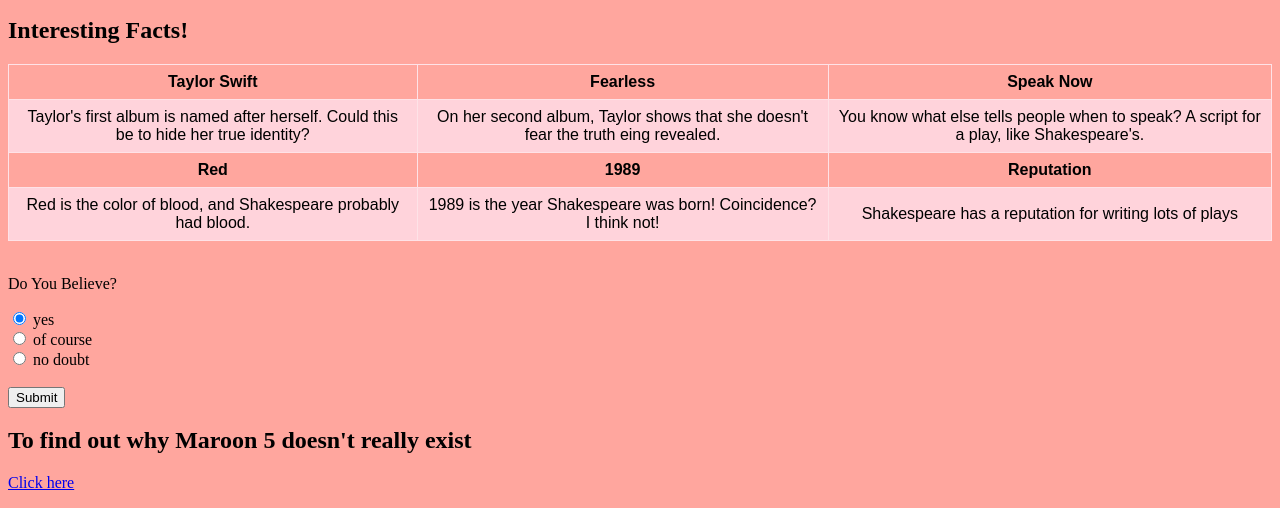
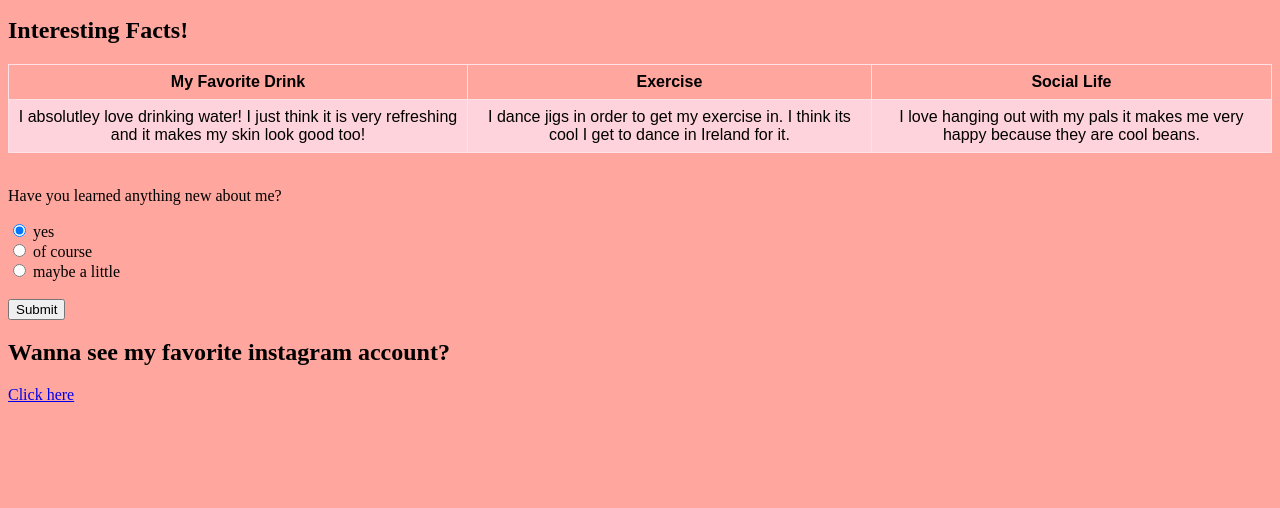
Before and after one commit to WVCS/portfolio-parkerb7, a plain HTML site: page index.html in a window 1280 px wide. Shown: the part 411-919 px from the top of the page. After the commit the page ends 831 px from the top, so only its background shows below. Drawn offline with Linux system fonts and the light colour scheme.

Commit message:
Update index.html

```diff
--- a/index.html
+++ b/index.html
@@ -45,39 +45,29 @@
 
 <table>
   <tr>
-    <th>Taylor Swift</th>
-    <th>Fearless</th>
-    <th>Speak Now</th>
+    <th>My Favorite Drink</th>
+    <th>Exercise</th>
+    <th>Social Life</th>
   </tr>
   <tr>
-    <td>Taylor's first album is named after herself. Could this be to hide her true identity?</td>
-    <td>On her second album, Taylor shows that she doesn't fear the truth eing revealed.</td>
-    <td>You know what else tells people when to speak? A script for a play, like Shakespeare's.</td>
+    <td>I absolutley love drinking water! I just think it is very refreshing and it makes my skin look good too!</td>
+    <td>I dance jigs in order to get my exercise in. I think its cool I get to dance in Ireland for it.</td>
+    <td>I love hanging out with my pals it makes me very happy because they are cool beans.</td>
   </tr>
 
-  <tr>
-    <th>Red </th>
-    <th>1989</th>
-    <th>Reputation</th>
-  </tr>
-  <tr>
-    <td>Red is the color of blood, and Shakespeare probably had blood.</td>
-    <td>1989 is the year Shakespeare was born! Coincidence? I think not!</td>
-    <td>Shakespeare has a reputation for writing lots of plays</td>
-  </tr>
 </table>
 
   <br>
-  <p>Do You Believe?</p>
+  <p>Have you learned anything new about me?</p>
   </p>
 <form action="/action_page.php">
   <input type="radio" name="school" value="yes" checked> yes<br>
   <input type="radio" name="school" value="of course"> of course <br>
-  <input type="radio" name="school" value="other"> no doubt <br><br>
+  <input type="radio" name="school" value="other"> maybe a little <br><br>
   <input type="submit">
 </form>
-<h2>To find out why Maroon 5 doesn't really exist</h2>
-<p><a href="https://www.instagram.com/p/B0bYXqfA2kz/">Click here
+<h2>Wanna see my favorite instagram account?</h2>
+<p><a href="https://www.instagram.com/nontelescopic/">Click here
 
 
 
```
